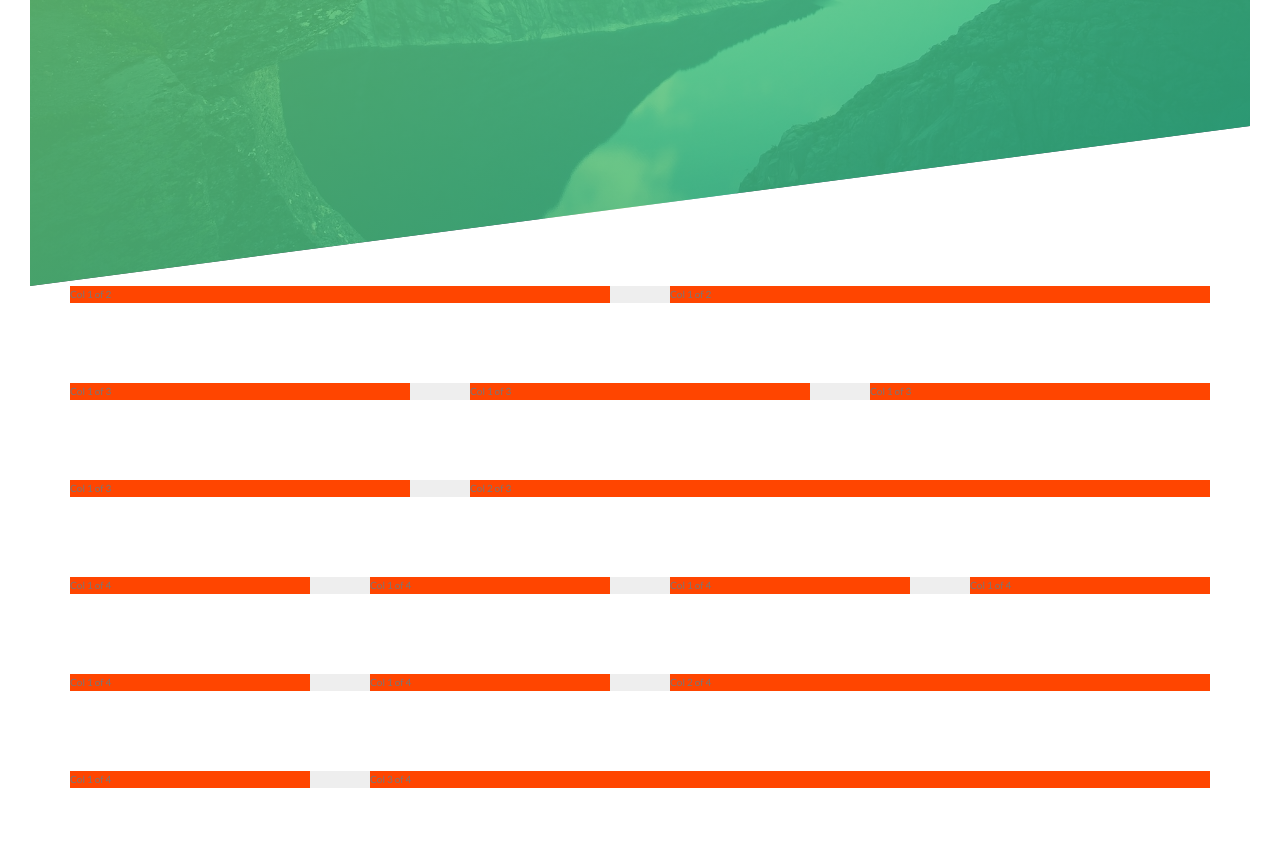
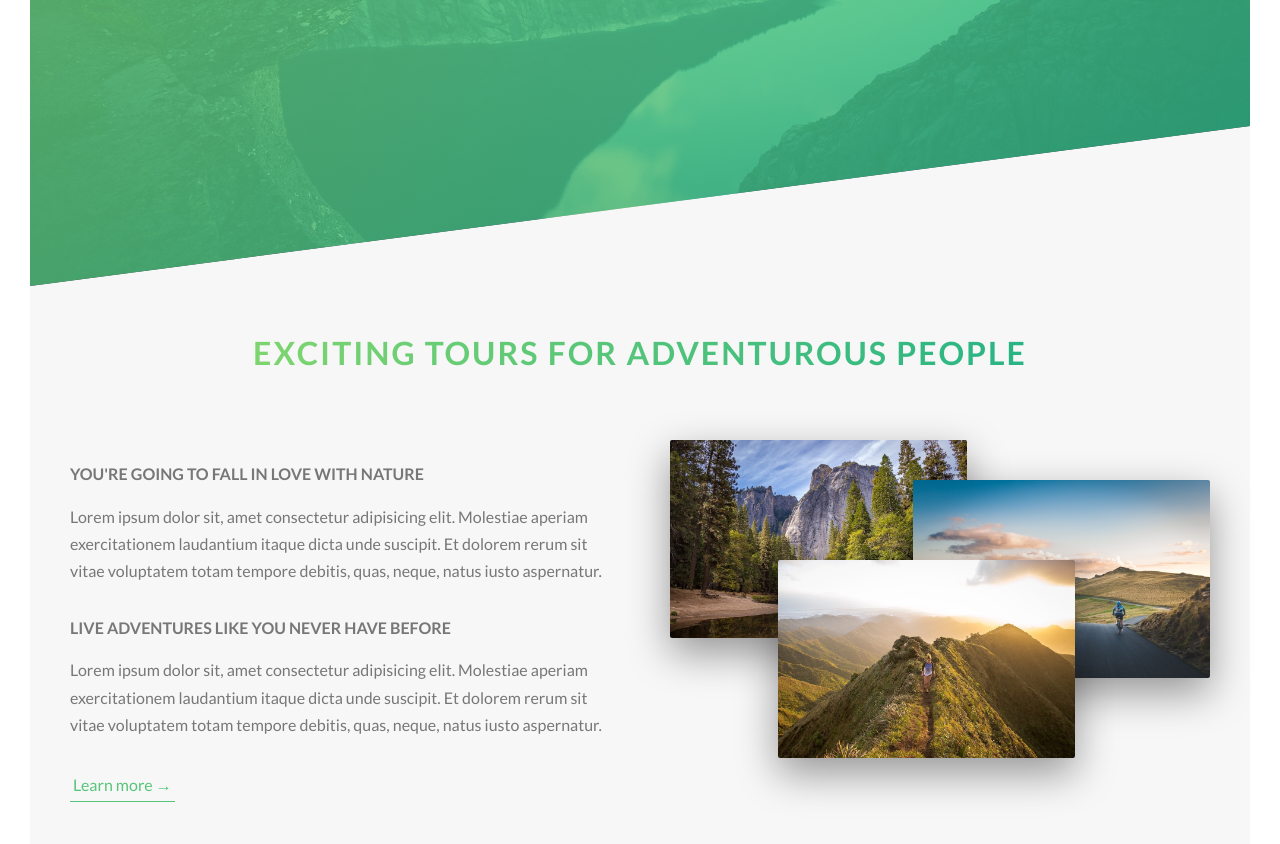
Before and after one commit to thekojopatrick/natours, a website: page dist/index.html in a window 1280 px wide. Shown: the part 504-1348 px from the top of the page. Before the commit the page ends 1322 px from the top, so only its background shows below. Drawn offline with Linux system fonts and the light colour scheme.

Commit message:
add about section

```diff
--- a/src/scss/abstracts/_variables.scss
+++ b/src/scss/abstracts/_variables.scss
@@ -8,7 +8,11 @@ $color-white: #ffffff;
 $color-black: #000000;
 
 $dkGray: #303030;
-$ltGray: #cecece;
+$color-light-grey: #cecece;
+$color-light-grey-1: #f7f7f7;
+
+//Font
+$default-font-size: 1.6rem;
 
 // Grid
 $grid-width: 114rem;
--- a/src/scss/base/_typography.scss
+++ b/src/scss/base/_typography.scss
@@ -50,3 +50,35 @@ h3 {
         animation: moveInRight 1s ease-out;
     }
 }
+
+.heading-secondary {
+    font-size: 3.2rem;
+    text-transform: uppercase;
+    font-weight: 700;
+    display: inline-block;
+    background-image: linear-gradient(to right, $color-primary-light, $color-primary-dark);
+    -webkit-background-clip: text;
+    background-clip: text;
+    color: transparent;
+    letter-spacing: 2px;
+    transition: all 0.2s;
+
+    &:hover {
+        transform: skewY(2deg) skewX(15deg) scale(1.1);
+        text-shadow: 0.5rem 1rem 2rem rgba($color-black, 0.2);
+    }
+}
+
+.heading-tertiary {
+    font-size: $default-font-size;
+    font-weight: 700;
+    text-transform: uppercase;
+}
+
+.paragraph {
+    font-size: $default-font-size;
+
+    &:not(:last-child) {
+        margin-bottom: 3rem;
+    }
+}
--- a/src/scss/base/_utilities.scss
+++ b/src/scss/base/_utilities.scss
@@ -0,0 +1,13 @@
+.u-center-text {
+  text-align: center;
+}
+
+.u-margin-bottom-sm {
+  margin-bottom: 1.5rem;
+}
+.u-margin-bottom-m {
+  margin-bottom: 4rem;
+}
+.u-margin-bottom-lg {
+  margin-bottom: 8rem;
+}
--- a/src/scss/components/_buttons.scss
+++ b/src/scss/components/_buttons.scss
@@ -49,3 +49,27 @@
     animation-fill-mode: backwards;
   }
 }
+
+.btn-text {
+  &:link,
+  &:visited {
+    font-size: $default-font-size;
+    color: $color-primary;
+    display: inline-block;
+    text-decoration: none;
+    border-bottom: 1px solid $color-primary;
+    padding: 3px;
+  }
+
+  &:hover {
+    background-color: $color-primary;
+    color: $color-white;
+    box-shadow: 0 1rem 2rem rgba($color-black, 0.15);
+    transform: translateY(-2px);
+  }
+
+  &:active {
+    box-shadow: 0 .5rem 1rem rgba($color-black, 0.15);
+    transform: translateY(-2px);
+  }
+}
--- /dev/null
+++ b/src/scss/components/_composition.scss
@@ -0,0 +1,39 @@
+.composition {
+  position: relative;
+
+  &__photo {
+    width: 55%;
+    box-shadow: 0 1.5rem 4rem rgba($color-black, 0.4);
+    border-radius: 2px;
+    position: absolute;
+    z-index: 10;
+    transition: all 0.2s;
+    outline-offset: 1rem;
+
+    &--p1 {
+      left: 0;
+      top: -2rem;
+    }
+
+    &--p2 {
+      right: 0;
+      top: 2rem;
+    }
+
+    &--p3 {
+      left: 20%;
+      top: 10rem;
+    }
+
+    &:hover {
+      outline: 1.5rem solid $color-primary;
+      transform: scale(1.05) translateY(-0.5rem);
+      box-shadow: 0 2.5rem 4rem rgba($color-black, 0.5);
+      z-index: 20;
+    }
+  }
+
+  &:hover &__photo:not(:hover) {
+    transform: scale(0.95);
+  }
+}
--- a/src/scss/layout/_grid.scss
+++ b/src/scss/layout/_grid.scss
@@ -1,6 +1,6 @@
 .row {
   max-width: $grid-width;
-  background-color: #eee;
+  _background-color: #eee;
   margin: 0 auto;
 
   &:not(:last-child) {
@@ -11,7 +11,7 @@
 
   //Select all class that starts "col-"
   [class^="col-"] {
-    background-color: orangered;
+    _background-color: orangered;
     float: left;
 
     &:not(:last-child) {
--- a/src/scss/pages/_home.scss
+++ b/src/scss/pages/_home.scss
@@ -0,0 +1,5 @@
+.section-about {
+  background-color: $color-light-grey-1;
+  padding: 20rem 0;
+  margin-top: -20vh;
+}
--- a/src/scss/style.scss
+++ b/src/scss/style.scss
@@ -13,6 +13,7 @@
 // 4- THEME
 
 // 5- COMPONENTS
+@import "components/composition";
 @import "components/buttons";
 
 // 6- LAYOUTS
```
Also changed, not shown: dist/assets/css/style.css, dist/index.html, 1 other file.
